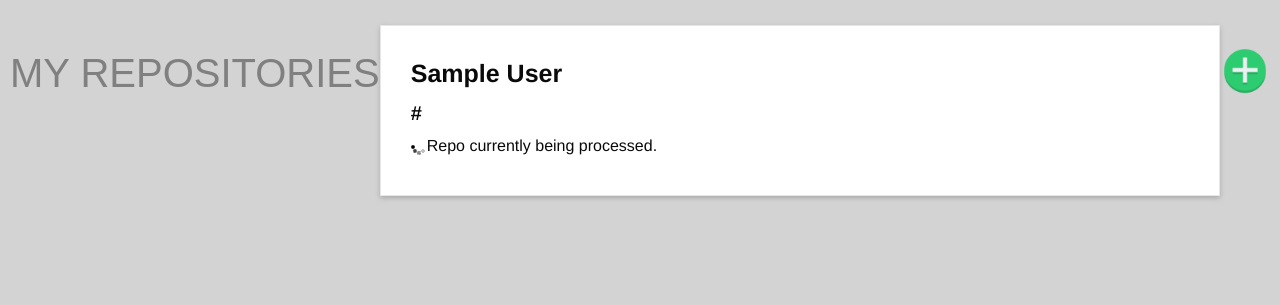
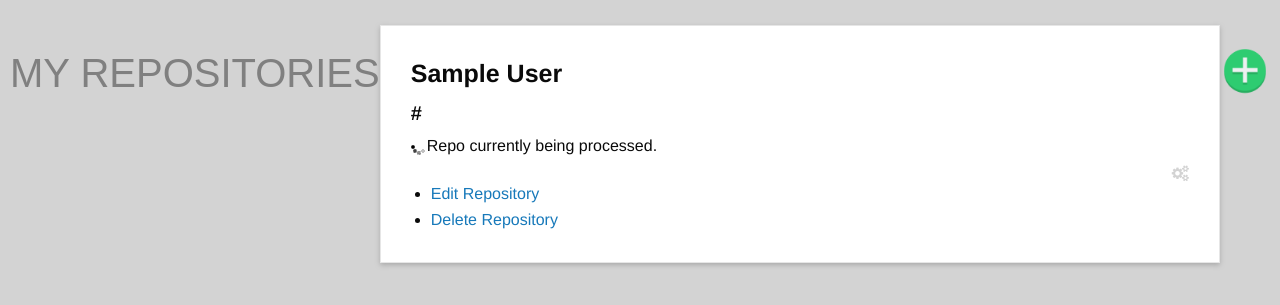
Before and after one commit to gittrdone/sourcecontrol, a Django app: page / in a window 1280 px wide. Shown: the part 237-542 px from the top of the page. Run offline with Django 3.2, Linux system fonts and the light colour scheme; a user stored in the database is signed in; tables that the repository leaves empty hold one stand-in row (values such as "Sample post"); parts of the project's set-up code (start-up, migrations or seed data) failed here and were passed over; some libraries are stand-ins or nearby versions; some web fonts are replaced.

Commit message:
Made delete/edit prettyish, redirects on both

```diff
--- a/sourceControlApp/urls.py
+++ b/sourceControlApp/urls.py
@@ -7,7 +7,7 @@ urlpatterns = patterns('',
     url(r'^count_files',views.add_repo, name='count_files'),
 
     url(r'^edit_repo',views.edit_repo, name='edit_repo'),
-    url(r'^delete_repo',views.delete_repo, name='delete_repo'),
+    url(r'^delete_repo/(?P<id>[0-9]+)',views.delete_repo, name='delete_repo'),
 
     url(r'^repo_detail', views.repo_detail, name='repo_detail'),
     url(r'^status/([0-9]+)', views.repo_status, name='repo_status'),
--- a/sourceControlApp/views.py
+++ b/sourceControlApp/views.py
@@ -1,6 +1,6 @@
 from datetime import date, datetime, timedelta
 from json import dumps
-from django.shortcuts import render, render_to_response
+from django.shortcuts import render, render_to_response, get_object_or_404
 from sourceControlApp.models import GitStore, SourceControlUser, UserGitStore
 from sourceControlApp.repo_mgmt import get_repo_data_from_url, canonicalize_repo_url
 from django.template import RequestContext
@@ -167,33 +167,35 @@ def edit_repo(request):
         existing_store.save()
 
         # Re-serve the page
-        context_instance["repo_list"] = sourceControlUser.ownedRepos.all()
-        return render_to_response("repoList.html", context_instance)
+        return redirect("index")
     else:
         # XXX Throw error
-        return render_to_response("repoList.html", {})
+        return redirect("index")
 
-def delete_repo(request):
+def delete_repo(request, id):
     context_instance = RequestContext(request)
-    repo_url = request.POST['editRepo']
 
     if request.user.is_authenticated():
         user = request.user
         sourceControlUser = user.sourcecontroluser
 
-        try:
-            existing_storee = GitStore.objects.get(gitRepositoryURL=canonicalize_repo_url(repo_url))
-            existing_store = sourceControlUser.ownedRepos.get(git_store = existing_storee)
-        except:
-            existing_store = None
-
-        #otherwise we are good to go on deleting
-        UserGitStore.delete(existing_store)
+        # try:
+        #     existing_storee = GitStore.objects.get(usergitstore_set__id=id)
+        #     existing_store = sourceControlUser.ownedRepos.get(git_store = existing_storee)
+        # except:
+        #     raise
+        #
+        #     existing_store = None
+        #
+        # #otherwise we are good to go on deleting
+        # UserGitStore.delete(existing_store)
+        o = get_object_or_404(UserGitStore, pk=id)
+        o.delete()
 
         # Store object and render page
-        context_instance["repo_url"] = repo_url
-        context_instance["repo_list"] = sourceControlUser.ownedRepos.all()
-        return render_to_response("repoList.html", context_instance)
+        # context_instance["repo_url"] = repo_url
+        # context_instance["repo_list"] = sourceControlUser.ownedRepos.all()
+        return redirect("index")
     else:
         # XXX Throw error
-        return render_to_response("repoList.html", {})
+        return render_to_response("index")
--- a/static/css/style.css
+++ b/static/css/style.css
@@ -11,6 +11,12 @@ body {
 
 .columnswithbottompadding {
     padding-bottom: 20px;
+}
+
+.big_heading {
+    font-weight:bold;
+    padding: 5px;
+    font-size: 200%;
 }
 
 .clickable_heading {
@@ -76,3 +82,16 @@ body {
     font-weight:bold;
     color: #008cba;
 }
+
+.responsive-icon {
+    cursor: pointer;
+    color: lightgray;
+}
+
+.responsive-icon:hover {
+    color:dodgerblue;
+}
+
+.responsive-icon:active {
+    color:black;
+}
--- a/templates/base.html
+++ b/templates/base.html
@@ -13,6 +13,8 @@
     <link rel="stylesheet" href="{% static "css/style.css" %}">
     <!-- Modernizr CDN -->
     <script src="//cdnjs.cloudflare.com/ajax/libs/foundation/5.4.1/js/vendor/modernizr.js"></script>
+    <!--Font Awesome-->
+    <link href="//maxcdn.bootstrapcdn.com/font-awesome/4.2.0/css/font-awesome.min.css" rel="stylesheet">
 
     <title>SourceControl.Me | Repository Analysis</title>
     {% block head %}
--- a/templates/repoList.html
+++ b/templates/repoList.html
@@ -6,29 +6,29 @@
     <a href="#" data-reveal-id="modalForm"><img src="{% static "images/add.png" %}" class="add-repo-button"/></a>
 
     <div id="modalEditForm" class="reveal-modal" data-reveal>
+        <div class="big_heading" id="editModalHeading">Edit</div>
         <form id="editRepoForm" action="/edit_repo" method="POST" style="margin-top:10px;">
 
-            <small id="repo_error_edit" class="error" style="display:none;"></small>
-            <br>
+            <div id="nameValidate_edit" class="repo_list_validate_label"></div>
+            <label>Name
+                <input name="editName" id="editNameField" type="text" placeholder="Name">
+            </label>
 
-            <div id="nameValidate_edit" class="repo_list_validate_label"></div>
-            <input name="editName" id="editNameField" type="text" placeholder="Name"
-                   {% if git_error %}value="{{ git_error_name }}"{% endif %}>
-
-            <textarea name="editDesc" id="editDescField" rows="3" style="resize:none;" placeholder="Description (optional)"
-                      {% if git_error and git_error_description %}value="{{ git_error_description }}"{% endif %}></textarea>
+            <label>Description
+                <textarea name="editDesc" id="editDescField" rows="3" style="resize:none;" placeholder="Description (optional)"
+                          {% if git_error and git_error_description %}value="{{ git_error_description }}"{% endif %}></textarea>
+            </label>
 
             <input type="hidden" id="editRepoField" name="editRepo" value="">
 
-            <input id="editRepo_edit" type="submit" value="Edit" class="button" style="margin-bottom: 0px;padding-left: 80px;padding-right: 80px;"></input>
-            <input id="deleteRepo_edit" type="submit" value="Delete" class="button" style="margin-bottom: 0px;padding-left: 80px;padding-right: 80px;"></input>
+            <input id="editRepo_edit" type="submit" value="Save" class="button" style="margin-bottom: 0px;padding-left: 80px;padding-right: 80px;">
             {% csrf_token %}
         </form>
         <a class="close-reveal-modal">&#215;</a>
     </div>
 
     <div id="modalForm" class="reveal-modal" data-reveal>
-        <div class="clickable_heading">Add New Repository</div>
+        <div class="big_heading">Add New Repository</div>
         <form action="/count_files" method="GET" style="margin-top:10px;">
 
             <div id="urlValidate" class="repo_list_validate_label"></div>
@@ -46,7 +46,7 @@
             <textarea name="desc" rows="3" style="resize:none;" placeholder="Description (optional)"
                       {% if git_error and git_error_description %}value="{{ git_error_description }}"{% endif %}></textarea>
 
-            <input id="submitRepo" type="submit" value="Store" class="button" style="margin-bottom: 0px;padding-left: 80px;padding-right: 80px;"></input>
+            <input id="submitRepo" type="submit" value="Store" class="button" style="margin-bottom: 0px;padding-left: 80px;padding-right: 80px;">
         </form>
         <a class="close-reveal-modal">&#215;</a>
     </div>
@@ -72,13 +72,22 @@
                     <div class="large-1 columns" style="font-size:22px;color:darkblue;margin-top: 20px;">
                         {{ repo.git_store.numFiles }}
                         <br/><div style="font-size:15px;color:black;">files</div>
-                        <input id="editRepoButton" data-reveal-id="modalEditForm" type="submit" value="Edit" class="button" style="margin-top:10px; margin-bottom:0px; padding-top:10px; padding-bottom:10px;"></input>
                     </div>
                     <div class="large-1 columns" style="font-size:22px;color:darkblue;margin-top: 20px;">
                         {{ repo.git_store.numCommits }}
                         <br/><div style="font-size:15px;color:black;">commits</div>
                     </div>
                 {% endif %}
+
+                <div class="large-12 columns">
+                    <i class="fa fa-cogs responsive-icon" style="float:right;" data-options="align:left" data-dropdown="editDropdown{{ repo.pk }}"></i>
+                </div>
+                <!--Dropdown-->
+                <ul id="editDropdown{{ repo.pk }}" class="tiny f-dropdown" data-dropdown-content>
+                    <li id="editRepoButton" data-reveal-id="modalEditForm"><a href="#">Edit Repository</a></li>
+                    <li id="deleteRepo_edit"><a href="{% url "delete_repo" repo.pk %}">Delete Repository</a></li>
+                </ul>
+
             </div>
         {% endfor %}
     {% else %}
@@ -188,6 +197,7 @@
             var nameEditField = $('#editNameField');
             var descEditField = $('#editDescField');
             var repoEditField = $('#editRepoField');
+            var editModalHeading = $('#editModalHeading');
 
             console.log(nameEditField);
             console.log(descEditField);
@@ -198,6 +208,7 @@
             console.log("Desc Edit Field Val:");
             console.log(descEditField.val());
 
+            editModalHeading.text("Edit - "+repo);
             nameEditField.val(name);
             descEditField.val(desc);
             repoEditField.val(repo);
```
